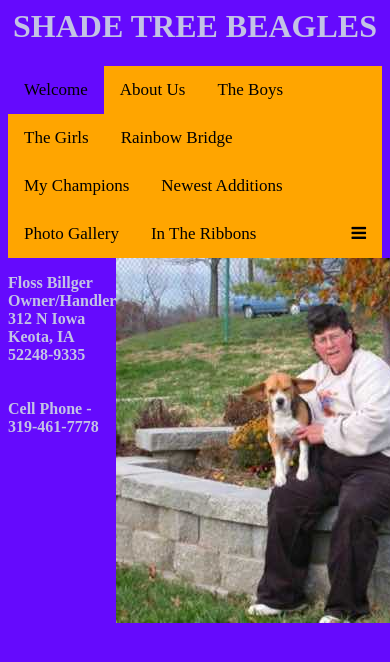
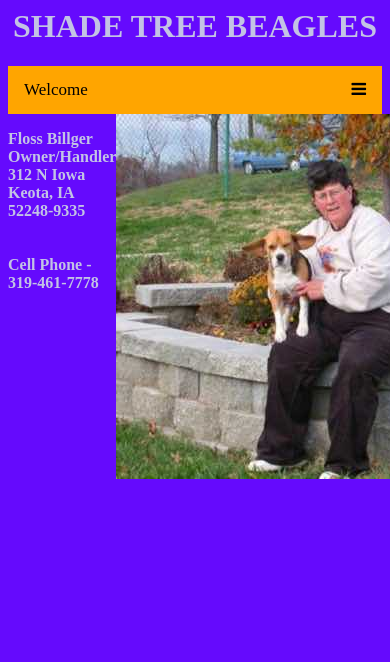
Before and after one commit to kathweaver/Floss-Website, a plain HTML site: page index.html in a window 390 px wide. Shown: the top 662 px of the page. Drawn offline with Linux system fonts and the light colour scheme.

Commit message:
Error fix -- responsive nav bar

```diff
--- a/index.html
+++ b/index.html
@@ -9,20 +9,18 @@
         <div align="center"><h1>SHADE TREE BEAGLES</h1></div>
         <nav>
             <div class="topnav" id="myTopnav">
-                <ul>
-                    <li><a href="index.html" class="active">Welcome </a></li>
-                    <li><a href="about.html">About Us </a></li>
-                    <li><a href="boys.html">The Boys</a></li>
-                    <li><a href="girls.html">The Girls</a></li>
-                    <li><a href="rainbowbridge.html">Rainbow Bridge</a></li>
-                    <li><a href="champions.html">My Champions</a></li>
-                    <li><a href="additions.html">Newest Additions</a></li>
-                    <li><a href="photos.html">Photo Gallery</a></li>
-                    <li><a href="ribbons.html">In The Ribbons</a></li>
-                    <a href="javascript:void(0);" class="icon" onclick="myFunction()">
-                            <i class="fa fa-bars"></i>
-                    </a>
-                </ul>
+                <a href="index.html">Welcome </a>
+                <a href="about.html" class="active">About Us </a>
+                <a href="boys.html">The Boys</a>
+                <a href="girls.html">The Girls</a>
+                <a href="rainbowbridge.html">Rainbow Bridge</a>
+                <a href="champions.html">My Champions</a>
+                <a href="additions.html">Newest Additions</a>
+                <a href="photos.html">Photo Gallery</a>
+                <a href="ribbons.html">In The Ribbons</a>
+                <a href="javascript:void(0);" class="icon" onclick="myFunction()">
+                        <i class="fa fa-bars"></i>
+                </a>
             </div>
         </nav>
 
```
Also changed, not shown: about.html (+11 -13 lines), additions.html (+9 -11 lines), boys.html (+12 -14 lines), champions.html (+12 -14 lines), girls.html (+9 -11 lines), photos.html (+9 -11 lines), rainbowbridge.html (+12 -14 lines).
